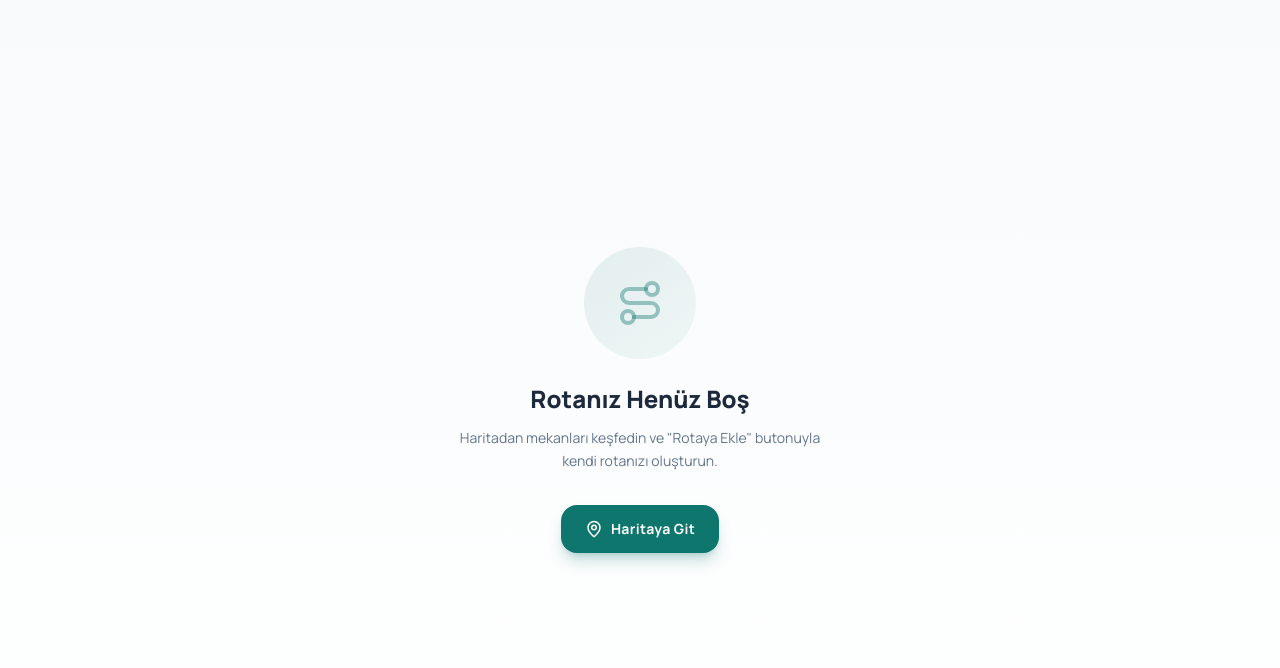
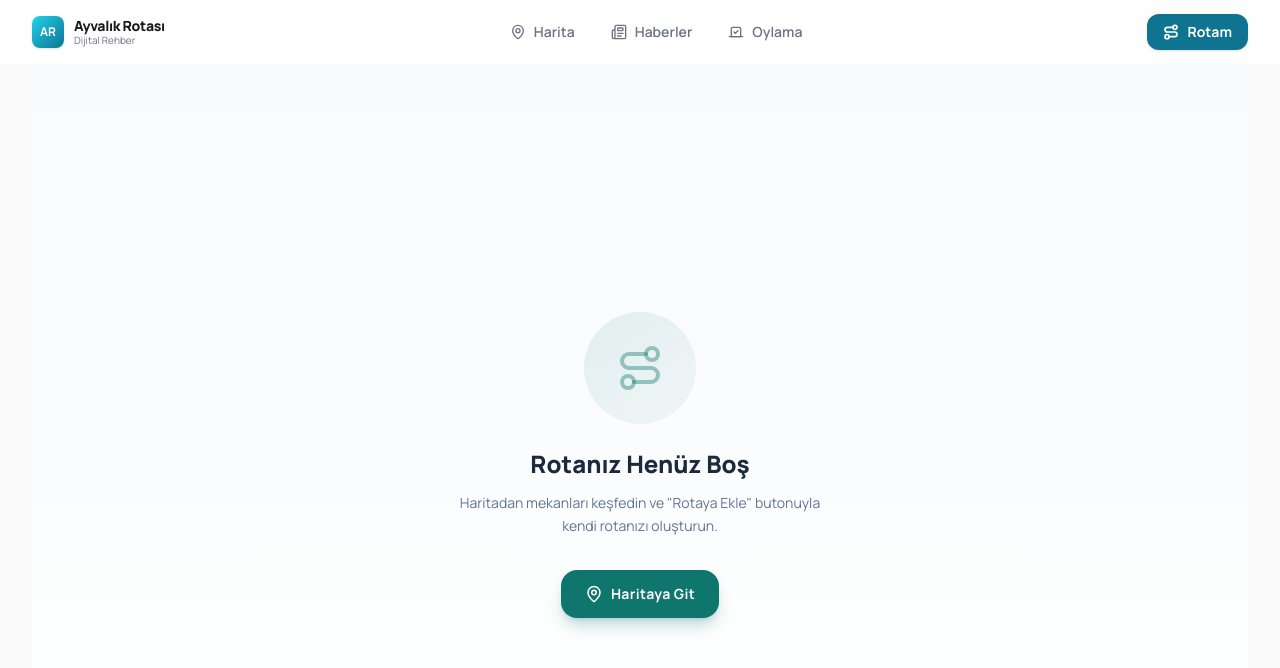
Before and after one commit to hakantekinnet/ayvalik-rotasi, a Next.js app: page /rotam in a window 1280 px wide. Shown: the top 668 px of the page. Built offline with nearby package versions, Linux system fonts and the light colour scheme.

Commit message:
p1 update

```diff
--- a/src/app/globals.css
+++ b/src/app/globals.css
@@ -79,6 +79,7 @@
   --font-sans: var(--font-manrope), 'Inter', system-ui, sans-serif;
   --font-mono: 'JetBrains Mono', monospace;
   --font-heading: var(--font-manrope), 'Plus Jakarta Sans', system-ui, sans-serif;
+  --font-serif: var(--font-playfair), 'Playfair Display', Georgia, serif;
 
   --animate-skeleton: skeleton 1.5s ease-in-out infinite;
   --animate-fade-in: fadeIn 0.3s ease-out;
@@ -163,6 +164,13 @@ body {
   font-family: var(--font-heading);
 }
 
+/* Editorial serif — hero headings, route titles, story headings */
+.font-editorial {
+  font-family: var(--font-serif);
+  font-weight: 700;
+  letter-spacing: -0.02em;
+}
+
 /* Hide scrollbars — keeps scroll/pan functional */
 .hide-scrollbar {
   -ms-overflow-style: none;  /* IE/Edge */
--- a/src/app/layout.tsx
+++ b/src/app/layout.tsx
@@ -1,7 +1,8 @@
 import type { Metadata, Viewport } from "next";
-import { Manrope } from "next/font/google";
+import { Manrope, Playfair_Display } from "next/font/google";
 import "./globals.css";
 import { BottomNav } from "@/components/layout/BottomNav";
+import { DesktopHeader } from "@/components/layout/DesktopHeader";
 import { RouteFAB } from "@/components/RouteFAB";
 import { Toaster } from "sonner";
 
@@ -9,6 +10,13 @@ const manrope = Manrope({
   subsets: ["latin"],
   display: "swap",
   variable: "--font-manrope",
+});
+
+const playfair = Playfair_Display({
+  subsets: ["latin"],
+  display: "swap",
+  variable: "--font-playfair",
+  weight: ["400", "500", "600", "700", "800"],
 });
 
 export const metadata: Metadata = {
@@ -67,11 +75,16 @@ export default function RootLayout({
   children: React.ReactNode;
 }>) {
   return (
-    <html lang="tr" className={`${manrope.variable} h-full`}>
+    <html lang="tr" className={`${manrope.variable} ${playfair.variable} h-full`}>
       <body
         className={`${manrope.className} antialiased text-slate-800 min-h-full flex flex-col`}
       >
-        <main className="flex-1 pb-safe-nav">{children}</main>
+        <DesktopHeader />
+        <main className="flex-1 pb-safe-nav lg:pb-0">
+          <div className="max-w-7xl mx-auto px-4 sm:px-6 lg:px-8">
+            {children}
+          </div>
+        </main>
         <Toaster position="top-center" richColors theme="light" />
         <RouteFAB />
         <div className="lg:hidden">
--- a/src/components/features/HomeClient.tsx
+++ b/src/components/features/HomeClient.tsx
@@ -2,6 +2,7 @@
 
 import { useState } from "react";
 import { MapView } from "@/components/features/MapView";
+import { WindWidget } from "@/components/features/WindWidget";
 import { LocationData } from "@/lib/types";
 import {
   CuratedRoutesList,
@@ -22,8 +23,8 @@ export function HomeClient({ places, curatedRoutes = [] }: HomeClientProps) {
 
   return (
     <div className="min-h-screen">
-      {/* Header */}
-      <header className="px-5 pt-12 pb-5">
+      {/* Mobile Header — hidden on desktop (DesktopHeader handles it) */}
+      <header className="px-5 pt-12 pb-5 lg:hidden">
         <div className="flex items-center gap-3 mb-1">
           <div className="w-9 h-9 rounded-xl bg-gradient-to-br from-aegean-400 to-aegean-600 flex items-center justify-center shadow-md shadow-aegean-500/20">
             <span className="text-white text-sm font-bold">AR</span>
@@ -39,13 +40,26 @@ export function HomeClient({ places, curatedRoutes = [] }: HomeClientProps) {
         </div>
       </header>
 
-      {/* Map Section */}
-      <section className="px-4">
+      {/* Desktop: 2-column split layout | Mobile: vertical stack */}
+      <div className="flex flex-col lg:grid lg:grid-cols-[minmax(0,2fr)_360px] lg:gap-6 lg:pt-6">
+        {/* ── Left Column: Map ── */}
+        <section className="px-4 lg:px-0 relative">
+          {/* WindWidget: absolute over map on mobile, hidden on desktop */}
+          <div className="lg:hidden">
+            <WindWidget />
+          </div>
           <MapView activeCategory={activeCategory} places={places} />
         </section>
 
-      {/* Quick Info */}
-      <section className="px-5 py-6">
+        {/* ── Right Column: Sidebar (desktop only becomes side, stacks below on mobile) ── */}
+        <aside className="lg:pt-0">
+          {/* WindWidget: in sidebar flow on desktop, hidden on mobile */}
+          <div className="hidden lg:block mb-4">
+            <WindWidget />
+          </div>
+
+          {/* Quick Discovery */}
+          <section className="px-5 py-6 lg:px-0 lg:py-0 lg:mb-6">
             <h2 className="font-heading text-sm font-bold text-foreground-muted uppercase tracking-wider mb-3">
               Hızlı Keşif
             </h2>
@@ -84,6 +98,8 @@ export function HomeClient({ places, curatedRoutes = [] }: HomeClientProps) {
             {/* Curated Routes from Sanity */}
             <CuratedRoutesList routes={curatedRoutes} />
           </section>
+        </aside>
+      </div>
     </div>
   );
 }
--- a/src/components/features/MapView.tsx
+++ b/src/components/features/MapView.tsx
@@ -4,7 +4,6 @@ import { useState, useRef, useEffect } from "react";
 import { motion, AnimatePresence } from "framer-motion";
 import { MapPin, Crosshair, Loader2 } from "lucide-react";
 import { LocationCard } from "@/components/ui/LocationCard";
-import { WindWidget } from "@/components/features/WindWidget";
 import { LocationData } from "@/lib/types";
 
 // Gold pin helper — calculates average score across category criteria
@@ -116,9 +115,6 @@ export function MapView({ activeCategory = null, places = [] }: MapViewProps) {
   return (
     <div className="relative w-full">
       {/* Floating Category Filter Bar */}
-
-      {/* Wind & Beach Guide Widget */}
-      <WindWidget />
       <div
         className="absolute top-6 left-0 w-full z-[60] overflow-x-auto touch-pan-x pointer-events-auto"
         style={{ scrollbarWidth: "none", msOverflowStyle: "none" } as React.CSSProperties}
@@ -142,7 +138,7 @@ export function MapView({ activeCategory = null, places = [] }: MapViewProps) {
       </div>
 
       {/* Outer Window — scrollable viewport */}
-      <div ref={scrollContainerRef} className="relative w-full max-w-4xl mx-auto h-[50vh] max-h-[500px] rounded-3xl overflow-auto shadow-xl border border-white/20 touch-pan-x touch-pan-y hide-scrollbar">
+      <div ref={scrollContainerRef} className="relative w-full max-w-4xl mx-auto h-[50vh] max-h-[500px] lg:h-[calc(100vh-5rem)] lg:max-h-none lg:sticky lg:top-20 rounded-3xl overflow-auto shadow-xl border border-white/20 touch-pan-x touch-pan-y hide-scrollbar">
         {/* Inner Canvas — larger than viewport to enable panning */}
         <div className="relative w-[200%] md:w-[150%] lg:w-full aspect-[3/4] min-h-full">
           {/* Map Image */}
--- /dev/null
+++ b/src/components/layout/DesktopHeader.tsx
@@ -0,0 +1,82 @@
+"use client";
+
+import Link from "next/link";
+import { usePathname } from "next/navigation";
+import { MapPin, Newspaper, Vote, Route } from "lucide-react";
+import { useRouteStore } from "@/store/useRouteStore";
+
+const navLinks = [
+  { href: "/", label: "Harita", icon: MapPin },
+  { href: "/feed", label: "Haberler", icon: Newspaper },
+  { href: "/vote", label: "Oylama", icon: Vote },
+];
+
+export function DesktopHeader() {
+  const pathname = usePathname();
+  const { routeList } = useRouteStore();
+
+  return (
+    <header className="hidden lg:block sticky top-0 z-[var(--z-header)] glass border-b border-card-border/60">
+      <div className="max-w-7xl mx-auto px-4 sm:px-6 lg:px-8">
+        <div className="flex items-center justify-between h-16">
+          {/* Logo / Wordmark */}
+          <Link href="/" className="flex items-center gap-2.5 group">
+            <div className="w-8 h-8 rounded-lg bg-gradient-to-br from-aegean-400 to-aegean-600 flex items-center justify-center shadow-sm group-hover:shadow-md transition-shadow">
+              <span className="text-white text-xs font-bold">AR</span>
+            </div>
+            <div className="flex flex-col">
+              <span className="text-sm font-extrabold text-foreground tracking-tight leading-none">
+                Ayvalık Rotası
+              </span>
+              <span className="text-[10px] text-foreground-muted leading-none mt-0.5">
+                Dijital Rehber
+              </span>
+            </div>
+          </Link>
+
+          {/* Center Navigation */}
+          <nav className="flex items-center gap-1">
+            {navLinks.map((link) => {
+              const isActive =
+                link.href === "/"
+                  ? pathname === "/"
+                  : pathname.startsWith(link.href);
+              const Icon = link.icon;
+
+              return (
+                <Link
+                  key={link.href}
+                  href={link.href}
+                  className={`relative flex items-center gap-2 px-4 py-2 rounded-xl text-sm font-semibold transition-all duration-200 ${
+                    isActive
+                      ? "bg-aegean-50 text-aegean-700"
+                      : "text-foreground-muted hover:text-foreground hover:bg-slate-50"
+                  }`}
+                >
+                  <Icon size={16} strokeWidth={isActive ? 2.5 : 2} />
+                  {link.label}
+                </Link>
+              );
+            })}
+          </nav>
+
+          {/* Right Utilities */}
+          <div className="flex items-center gap-3">
+            <Link
+              href="/rotam"
+              className="flex items-center gap-2 px-4 py-2 rounded-xl bg-aegean-600 text-white text-sm font-bold shadow-sm hover:bg-aegean-700 hover:shadow-md transition-all duration-200 active:scale-95"
+            >
+              <Route size={16} strokeWidth={2.5} />
+              Rotam
+              {routeList.length > 0 && (
+                <span className="ml-0.5 bg-white/20 text-white text-[10px] font-extrabold px-1.5 py-0.5 rounded-full leading-none">
+                  {routeList.length}
+                </span>
+              )}
+            </Link>
+          </div>
+        </div>
+      </div>
+    </header>
+  );
+}
```
Also changed, not shown: src/components/ui/LocationCard.tsx (+143 -113 lines). Lines whose indentation alone changed are shown as unchanged.
